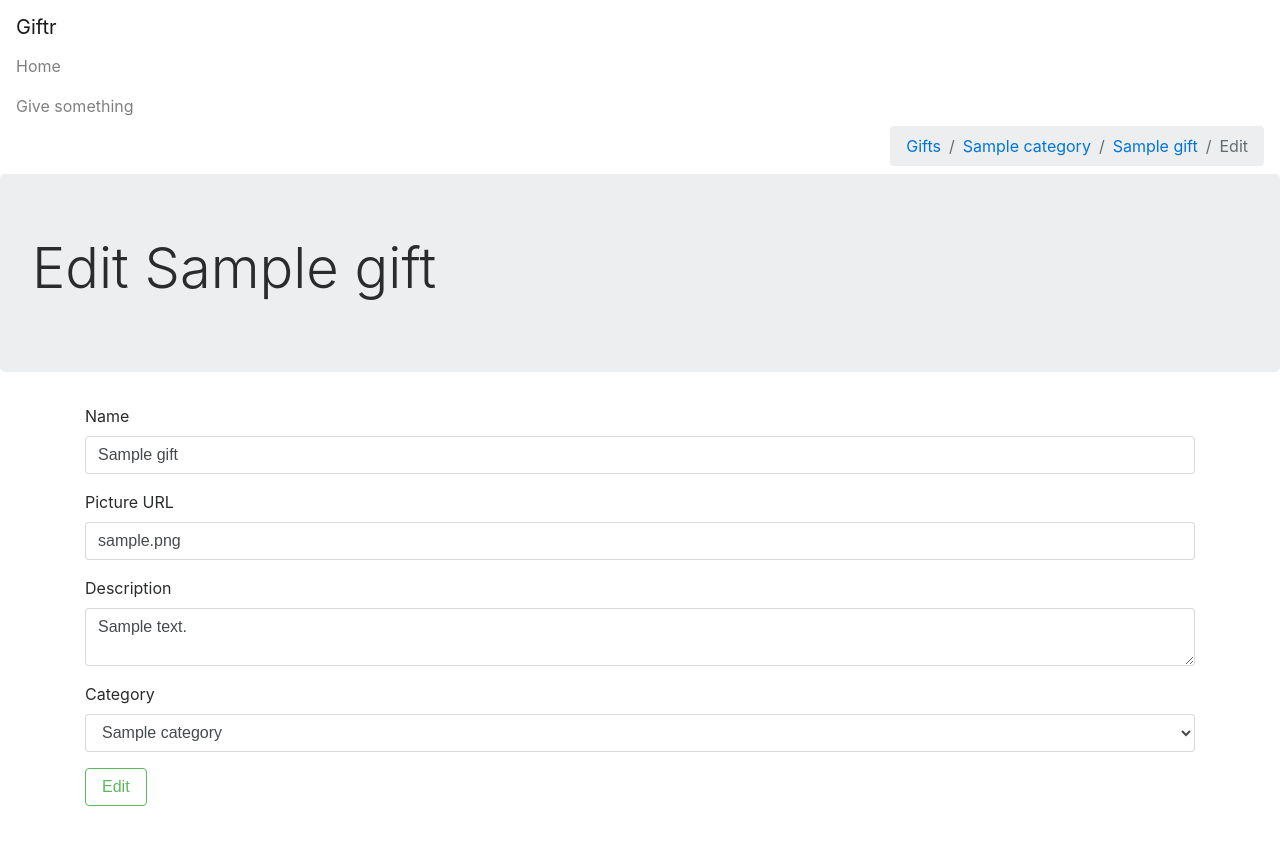
After one commit to Zinston/giftr, a Flask app: page /gifts/1/edit in a window 1280 px wide. The commit adds this page. Run offline with Flask 2, Linux system fonts and the light colour scheme; tables that the repository leaves empty hold one stand-in row (values such as "Sample post"); some libraries are stand-ins or nearby versions.

Commit message:
Move edit gift to its own template, make a separate page for it.

```diff
--- /dev/null
+++ b/templates/edit_gift.html
@@ -0,0 +1,50 @@
+{% extends 'index.html' %}
+
+{% block header %}
+<header class="jumbotron">
+	<h1 class="display-4">Edit {{ gift.name | truncate(50) }}</h1>
+</header>
+{% endblock %}
+
+{% block nav %}
+<ol class="breadcrumb ml-auto mb-0" style="padding:.5rem 1rem;">
+	<li class="breadcrumb-item"><a href="{{ url_for('get_gifts') }}">Gifts</a></li>
+    <li class="breadcrumb-item"><a href="{{ url_for('get_gifts', cat=gift.category.id) }}">{{ gift.category.name }}</a></li>
+    <li class="breadcrumb-item"><a href="{{ url_for('get_gift_byid', g_id=gift.id) }}">{{ gift.name | truncate(25) }}</a></li>
+    <li class="breadcrumb-item active" aria-current="page">Edit</li>
+</ol>
+{% endblock %}
+
+{% block body %}
+<form method="POST" action="{{ url_for('edit_gift', g_id=gift.id) }}">
+	<div class="form-group">
+		<label for="name">Name</label>
+    	<input id="name" class="form-control" type='text' name='name' placeholder='Name' value='{{ gift.name }}'>
+    </div>
+
+    <div class="form-group">
+    	<label for="picture">Picture URL</label>
+    	<input id="picture" class="form-control" type='text' name='picture' placeholder='Picture URL' value='{{ gift.picture }}'>
+    </div>
+
+    <div class="form-group">
+    	<label for="description">Description</label>
+    	<textarea id="description" class="form-control" name='description' placeholder='Description'>{{ gift.description }}</textarea>
+    </div>
+
+    <div class="form-group">
+    	<label for="category">Category</label>
+    	<select id="category" class="form-control" name="category">
+    		{% for category in categories %}
+    		{% if category.id == gift.category_id %}
+    		<option value="{{ category.id }}" selected>{{ category.name }}</option>
+    		{% else %}
+    		<option value="{{ category.id }}">{{ category.name }}</option>
+    		{% endif %}
+    		{% endfor %}
+    	</select>
+    </div>
+
+    <button class="btn btn-outline-success" type="submit">Edit</button>
+</form>
+{% endblock %}
--- a/templates/gift_card.html
+++ b/templates/gift_card.html
@@ -3,8 +3,8 @@
 	<a href="{{ url_for('get_gift_byid', g_id=gift.id) }}">
 		<img class="card-img-top img-fluid img-link" src="{{ gift.picture }}">
 	</a>
+	{% endif %}
 	<a href="#" class="btn btn-success">Claim</a>
-	{% endif %}
 	<div class="card-body">
 		<a href="{{ url_for('get_gift_byid', g_id=gift.id) }}">
 			<h5 class="card-title">{{ gift.name }}</h5>
@@ -14,7 +14,7 @@
 			{% if gift.updated_at %}<br>Last updated on {{ gift.updated_at.strftime('%d %b %Y at %H:%M') }}{% endif %}</small></p>
 		<div class="links text-center">
 			<a href="{{ url_for('get_claims', g_id=gift.id) }}" class="btn btn-outline-info">Claims</a>
-			<a href="#" class="btn btn-outline-warning">Edit</a>
+			<a href="{{ url_for('show_edit_gift', g_id=gift.id) }}" class="btn btn-outline-warning">Edit</a>
 			<a href="#" class="btn btn-outline-danger">Delete</a>
 		</div>
 	</div>
--- a/templates/gifts.html
+++ b/templates/gifts.html
@@ -26,7 +26,7 @@
 {% endblock %}
 
 {% block body %}
-<div class="gifts mb-5">
+<div class="gifts">
 	<div class="grid">
 		{% for gift in gifts %}
 		<div class="grid-item">
--- a/templates/index.html
+++ b/templates/index.html
@@ -24,7 +24,7 @@
 		{% block header %}
 		{% endblock %}
 
-		<main class="container">
+		<main class="container mb-5">
 			{% block body %}
 			{% endblock %}
 		</main>
--- a/views.py
+++ b/views.py
@@ -66,7 +66,8 @@ def get_gifts():
 def show_add_gift():
     categories = c.query(Category).all()
 
-    return render_template('add_gift.html', categories=categories)
+    return render_template('add_gift.html',
+                           categories=categories)
 
 @app.route('/gifts/add', methods=['POST'])
 def add_gift():
@@ -87,6 +88,16 @@ def get_gift_byid(g_id):
     categories = c.query(Category).all()
 
     return render_template('gift.html',
+                           gift=gift,
+                           categories=categories)
+
+
+@app.route('/gifts/<int:g_id>/edit', methods=['GET'])
+def show_edit_gift(g_id):
+    gift = c.query(Gift).filter_by(id=g_id).first()
+    categories = c.query(Category).all()
+
+    return render_template('edit_gift.html',
                            gift=gift,
                            categories=categories)
 
```
Also changed, not shown: templates/gift.html (+0 -19 lines).
